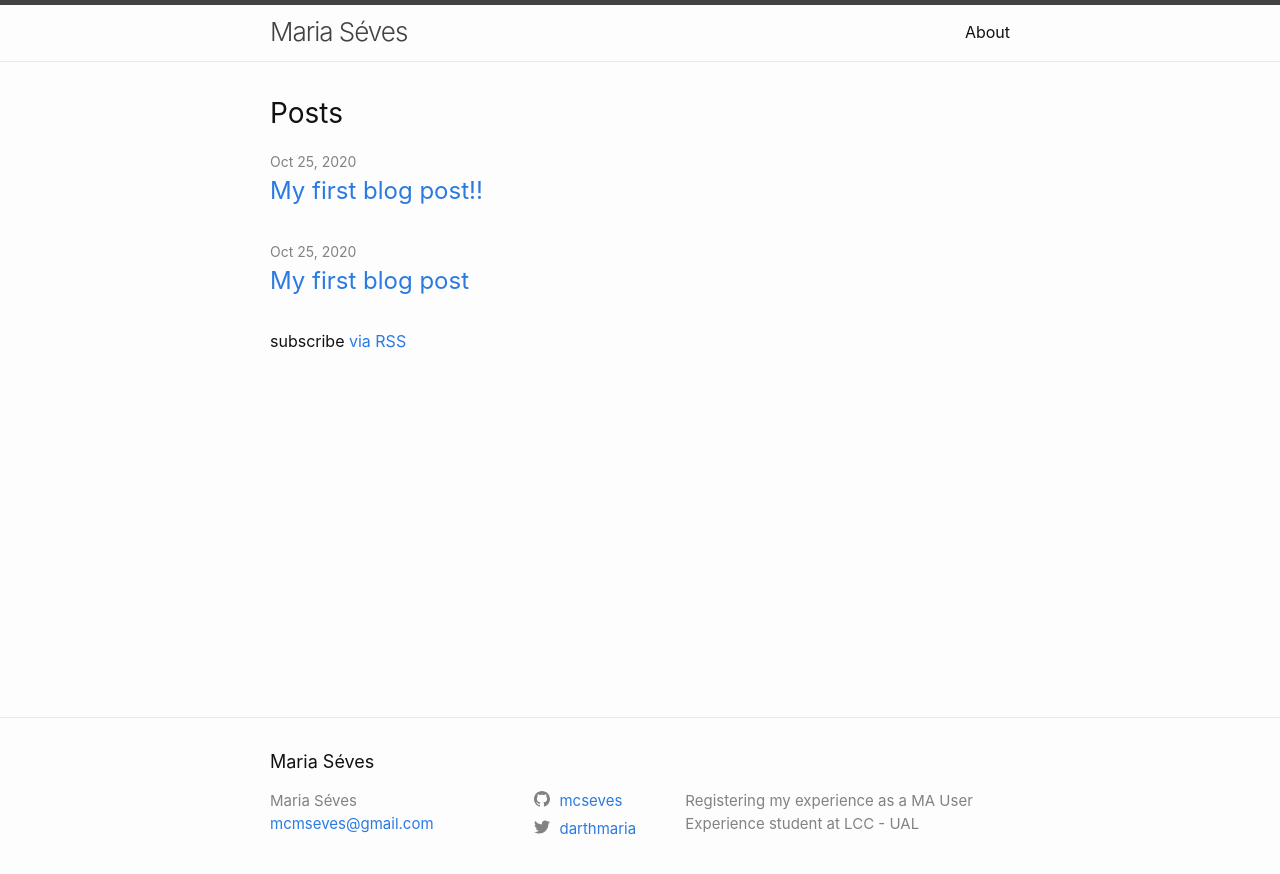
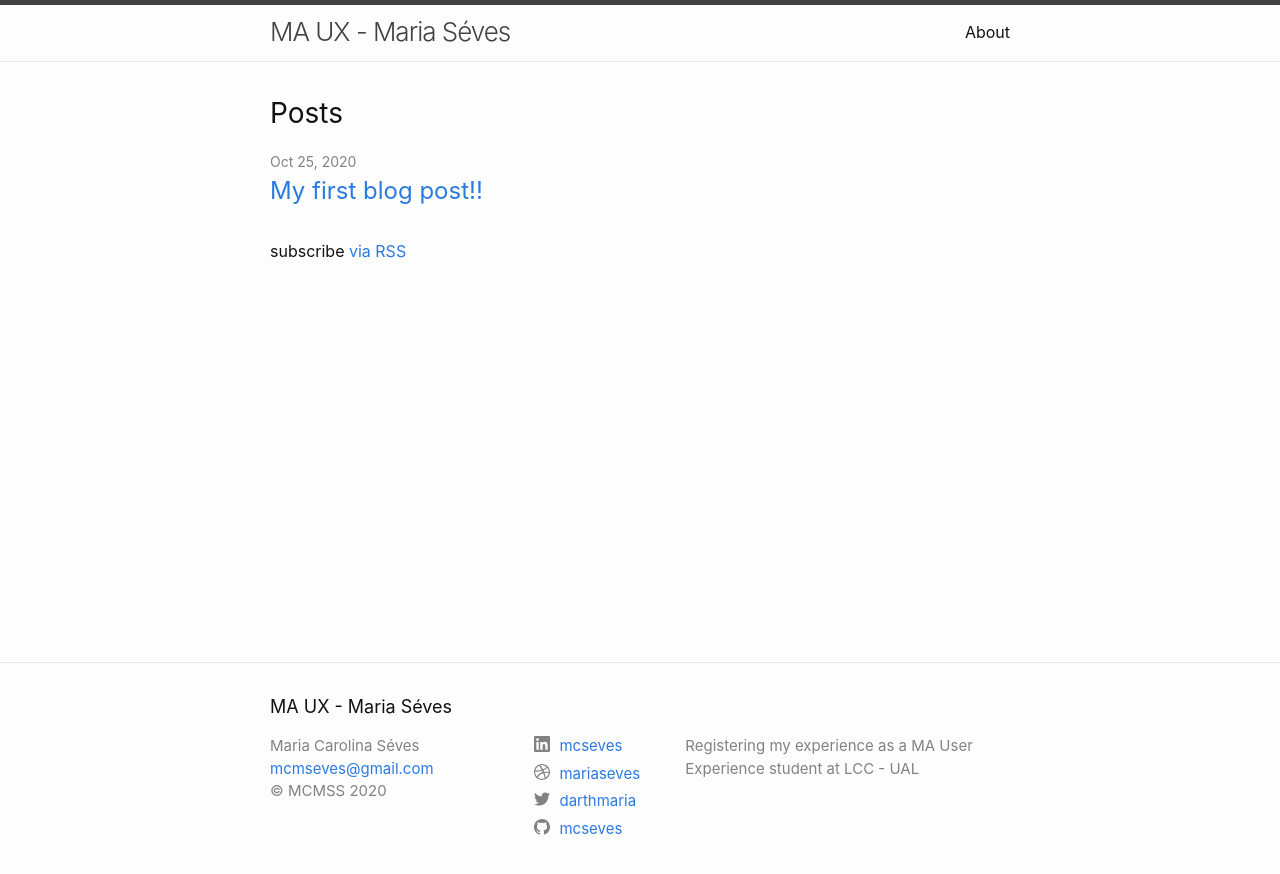
Before and after one commit to mcseves/testing-blog, a Jekyll site: the page built from index.markdown, in a window 1280 px wide. Shown: the top 874 px of the page. Built offline with Jekyll 4.4.1, drawn with Linux system fonts in a browser that asks for light colours.

Commit message:
updating footer

```diff
--- a/_config.yml
+++ b/_config.yml
@@ -18,7 +18,7 @@
 # You can create any custom variable you would like, and they will be accessible
 # in the templates via {{ site.myvariable }}.
 
-title: Maria Séves
+title: MA UX - Maria Séves
 email: mcmseves@gmail.com
 description: >- # this means to ignore newlines until "baseurl:"
   Registering my experience as a MA User Experience student at LCC - UAL
@@ -26,6 +26,16 @@ baseurl: "" # the subpath of your site, e.g. /blog
 url: "" # the base hostname & protocol for your site, e.g. http://example.com
 twitter_username: darthmaria
 github_username: mcseves
+
+# new fields that minima has
+author: Maria Carolina Séves
+linkedin_username: mcseves
+dribbble_username: mariaseves
+
+# new fields not defaulted by jekyll-new with the minimal theme
+# add a copyright
+copyright: "MCMSS"
+
 
 # Build settings
 # remove minima theme, now is a regular theme
--- a/_includes/footer.html
+++ b/_includes/footer.html
@@ -18,6 +18,9 @@
             {%- if site.email -%}
             <li><a class="u-email" href="mailto:{{ site.email }}">{{ site.email }}</a></li>
             {%- endif -%}
+            {%- if site.copyright -%}
+            <li>&copy; {{site.copyright}} {{ 'now'| date: "%Y" }} </li>
+            {%- endif -%}
         </ul>
       </div>
 
--- a/_includes/social.html
+++ b/_includes/social.html
@@ -1,13 +1,26 @@
 <ul class="social-media-list">
-  {%- if site.dribbble_username -%}<li><a href="https://dribbble.com/{{ site.dribbble_username| cgi_escape | escape }}"><svg class="svg-icon"><use xlink:href="{{ '/assets/minima-social-icons.svg#dribbble' | relative_url }}"></use></svg> <span class="username">{{ site.dribbble_username| escape }}</span></a></li>{%- endif -%}
+  {%- if site.linkedin_username -%}<li><a
+      href="https://www.linkedin.com/in/{{ site.linkedin_username| cgi_escape | escape }}"><svg class="svg-icon">
+        <use xlink:href="{{ '/assets/minima-social-icons.svg#linkedin' | relative_url }}"></use>
+      </svg> <span class="username">{{ site.linkedin_username| escape }}</span></a></li>{%- endif -%}
+
+        {%- if site.dribbble_username -%}<li><a
+            href="https://dribbble.com/{{ site.dribbble_username| cgi_escape | escape }}"><svg class="svg-icon">
+              <use xlink:href="{{ '/assets/minima-social-icons.svg#dribbble' | relative_url }}"></use>
+            </svg> <span class="username">{{ site.dribbble_username| escape }}</span></a></li>{%- endif -%}
+
+  {%- if site.twitter_username -%}<li><a
+        href="https://www.twitter.com/{{ site.twitter_username| cgi_escape | escape }}"><svg class="svg-icon">
+          <use xlink:href="{{ '/assets/minima-social-icons.svg#twitter' | relative_url }}"></use>
+        </svg> <span class="username">{{ site.twitter_username| escape }}</span></a></li>{%- endif -%}
+
   {%- if site.facebook_username -%}<li><a href="https://www.facebook.com/{{ site.facebook_username| cgi_escape | escape }}"><svg class="svg-icon"><use xlink:href="{{ '/assets/minima-social-icons.svg#facebook' | relative_url }}"></use></svg> <span class="username">{{ site.facebook_username| escape }}</span></a></li>{%- endif -%}
   {%- if site.flickr_username -%}<li><a href="https://www.flickr.com/photos/{{ site.flickr_username| cgi_escape | escape }}"><svg class="svg-icon"><use xlink:href="{{ '/assets/minima-social-icons.svg#flickr' | relative_url }}"></use></svg> <span class="username">{{ site.flickr_username| escape }}</span></a></li>{%- endif -%}
   {%- if site.github_username -%}<li><a href="https://github.com/{{ site.github_username| cgi_escape | escape }}"><svg class="svg-icon"><use xlink:href="{{ '/assets/minima-social-icons.svg#github' | relative_url }}"></use></svg> <span class="username">{{ site.github_username| escape }}</span></a></li>{%- endif -%}
   {%- if site.instagram_username -%}<li><a href="https://instagram.com/{{ site.instagram_username| cgi_escape | escape }}"><svg class="svg-icon"><use xlink:href="{{ '/assets/minima-social-icons.svg#instagram' | relative_url }}"></use></svg> <span class="username">{{ site.instagram_username| escape }}</span></a></li>{%- endif -%}
-  {%- if site.linkedin_username -%}<li><a href="https://www.linkedin.com/in/{{ site.linkedin_username| cgi_escape | escape }}"><svg class="svg-icon"><use xlink:href="{{ '/assets/minima-social-icons.svg#linkedin' | relative_url }}"></use></svg> <span class="username">{{ site.linkedin_username| escape }}</span></a></li>{%- endif -%}
+
   {%- if site.pinterest_username -%}<li><a href="https://www.pinterest.com/{{ site.pinterest_username| cgi_escape | escape }}"><svg class="svg-icon"><use xlink:href="{{ '/assets/minima-social-icons.svg#pinterest' | relative_url }}"></use></svg> <span class="username">{{ site.pinterest_username| escape }}</span></a></li>{%- endif -%}
   {%- for mst in site.mastodon -%}{%- if mst.username and mst.instance -%}<li><a href="https://{{ mst.instance| cgi_escape | escape}}/@{{mst.username}}"><svg class="svg-icon"><use xlink:href="{{ '/assets/minima-social-icons.svg#mastodon' | relative_url }}"></use></svg> <span class="username">{{ mst.username|escape }}</span></a></li>{%- endif -%}{%- endfor -%}
-  {%- if site.twitter_username -%}<li><a href="https://www.twitter.com/{{ site.twitter_username| cgi_escape | escape }}"><svg class="svg-icon"><use xlink:href="{{ '/assets/minima-social-icons.svg#twitter' | relative_url }}"></use></svg> <span class="username">{{ site.twitter_username| escape }}</span></a></li>{%- endif -%}
   {%- if site.youtube_username -%}<li><a href="https://youtube.com/{{ site.youtube_username| cgi_escape | escape }}"><svg class="svg-icon"><use xlink:href="{{ '/assets/minima-social-icons.svg#youtube' | relative_url }}"></use></svg> <span class="username">{{ site.youtube_username| escape }}</span></a></li>{%- endif -%}
   {%- if site.googleplus_username -%}<li><a href="https://plus.google.com/{{ site.googleplus_username| escape }}"><svg class="svg-icon"><use xlink:href="{{ '/assets/minima-social-icons.svg#googleplus' | relative_url }}"></use></svg> <span class="username">{{ site.googleplus_username| escape }}</span></a></li>{%- endif -%}
   {%- if site.rss -%}<li><a href="{{ 'feed.xml' | relative_url }}"><svg class="svg-icon"><use xlink:href="{{ '/assets/minima-social-icons.svg#rss' | relative_url }}"></use></svg> <span>{{ site.rss | escape }}</span></a></li>{%- endif -%}
```
Also changed, not shown: _posts/2020-10-25-welcome-to-jekyll.markdown (deleted, +0 -30 lines).
